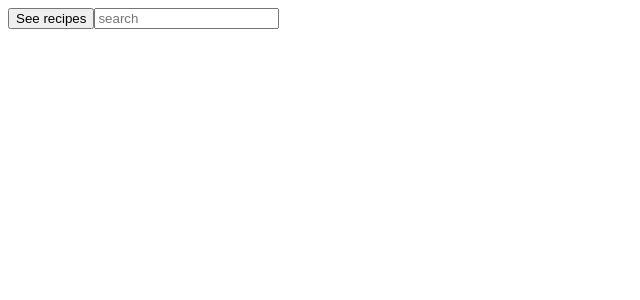
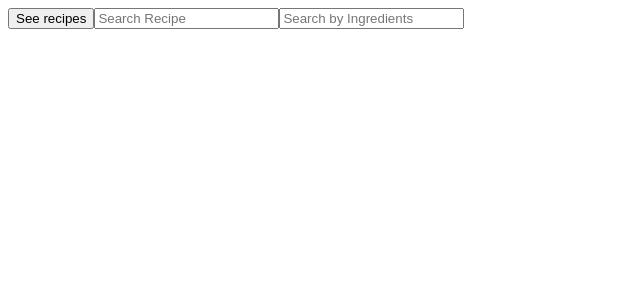
Before and after one commit to Kristbjorgosk/Recipe-web-application, a React (Create React App) app: page / in a window 1280 px wide. Shown: the top 300 px of the page, without its empty margins (0-640 px from the left). Built offline with nearby package versions, Linux system fonts and the light colour scheme.

Commit message:
Search by ingredients added

```diff
--- a/src/App.js
+++ b/src/App.js
@@ -1,6 +1,7 @@
 import React from "react";
 import { button } from "./Component/Button";
-import SearchBy from "./Component/SearchBy";
+import SearchByRecipe from "./Component/SearchByRecipe";
+import SearchByIngredients from "./Component/SearchByIngredients";
 
 function App() {
   function search() {}
@@ -10,7 +11,8 @@ function App() {
         See recipes
       </button>
 
-      <SearchBy />
+      <SearchByRecipe />
+      <SearchByIngredients />
 
     </div>
   );
--- a/src/Component/SearchBy.js
+++ b/src/Component/SearchByIngredients.js
@@ -1,19 +1,19 @@
 import React from "react";
 import { apiKey } from "../Api";
 
-function SearchBy() {
+function SearchByIngredients() {
   let timeoutId = null;
 
   function search(e) {
-    const query = e.target.value
+    const ingredients = e.target.value
 
     if (timeoutId) {
       clearTimeout(timeoutId);
     }
 
-    if (query) {
+    if (ingredients) {
       timeoutId = setTimeout(() => {
-        const url = `https://api.spoonacular.com/recipes/complexSearch?apiKey=${apiKey}&query=${query}&addRecipeInformation=true`;
+        const url = `https://api.spoonacular.com/recipes/findByIngredients?apiKey=${apiKey}&ingredients=${ingredients}`;
 
         fetch(url)
           .then((response) => response.json())
@@ -32,8 +32,8 @@ function SearchBy() {
   }
 
   return (
-    <input type="search" onKeyUp={search} placeholder="search" />
+    <input type="search" onKeyUp={search} placeholder="Search by Ingredients" />
   )
 }
 
-export default SearchBy;
+export default SearchByIngredients;
--- /dev/null
+++ b/src/Component/SearchByRecipe.js
@@ -0,0 +1,39 @@
+import React from "react";
+import { apiKey } from "../Api";
+
+function SearchByRecipe() {
+  let timeoutId = null;
+
+  function search(e) {
+    const query = e.target.value
+
+    if (timeoutId) {
+      clearTimeout(timeoutId);
+    }
+
+    if (query) {
+      timeoutId = setTimeout(() => {
+        const url = `https://api.spoonacular.com/recipes/complexSearch?apiKey=${apiKey}&query=${query}&addRecipeInformation=true`;
+
+        fetch(url)
+          .then((response) => response.json())
+          .then((data) => {
+            console.log("Got response from server");
+            console.log(data);
+          })
+          .catch((err) => {
+            console.log("Error!");
+            console.log(err);
+          });
+
+        timeoutId = null;
+      }, 2000);
+    }
+  }
+
+  return (
+    <input type="search" onKeyUp={search} placeholder="Search Recipe" />
+  )
+}
+
+export default SearchByRecipe;
```
Also changed, not shown: 1 other file (tests, documents, lock files or other folders).
